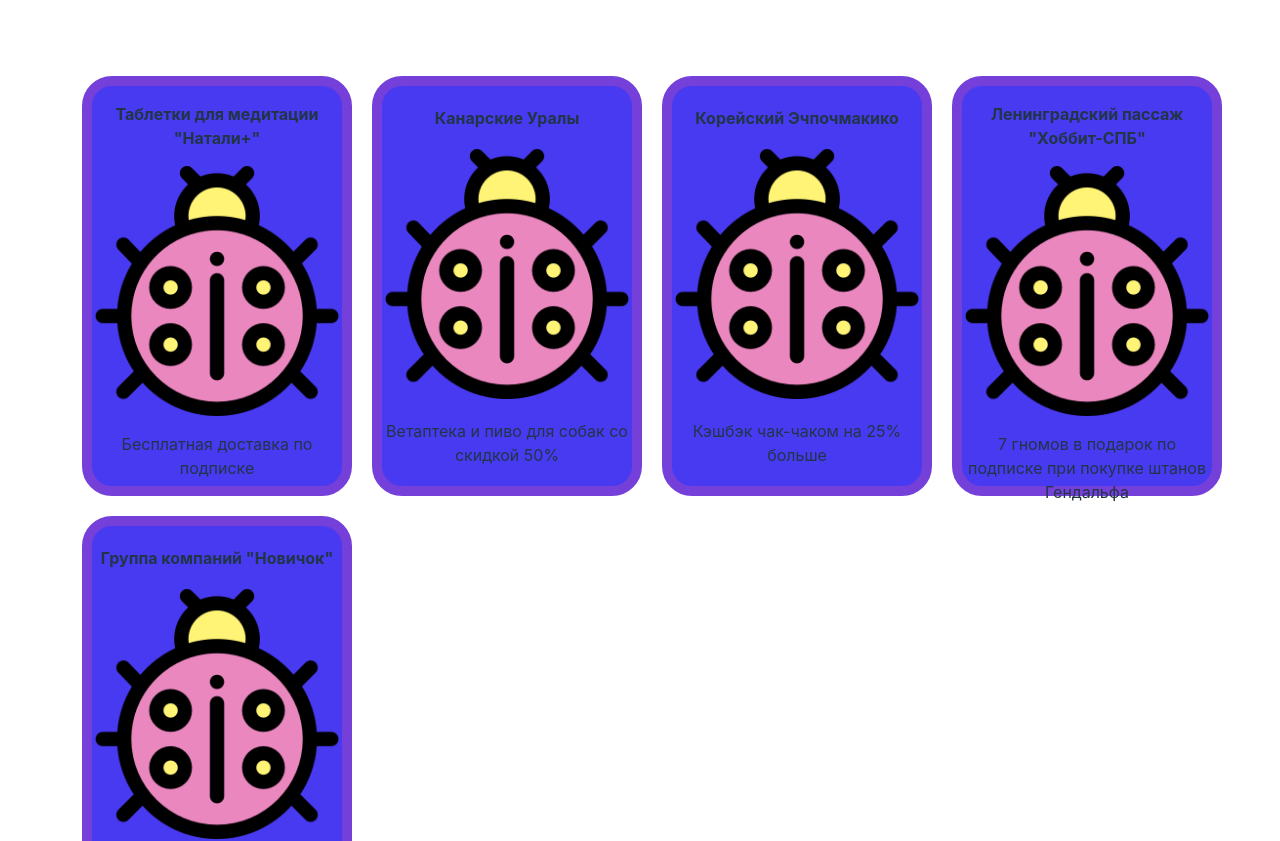
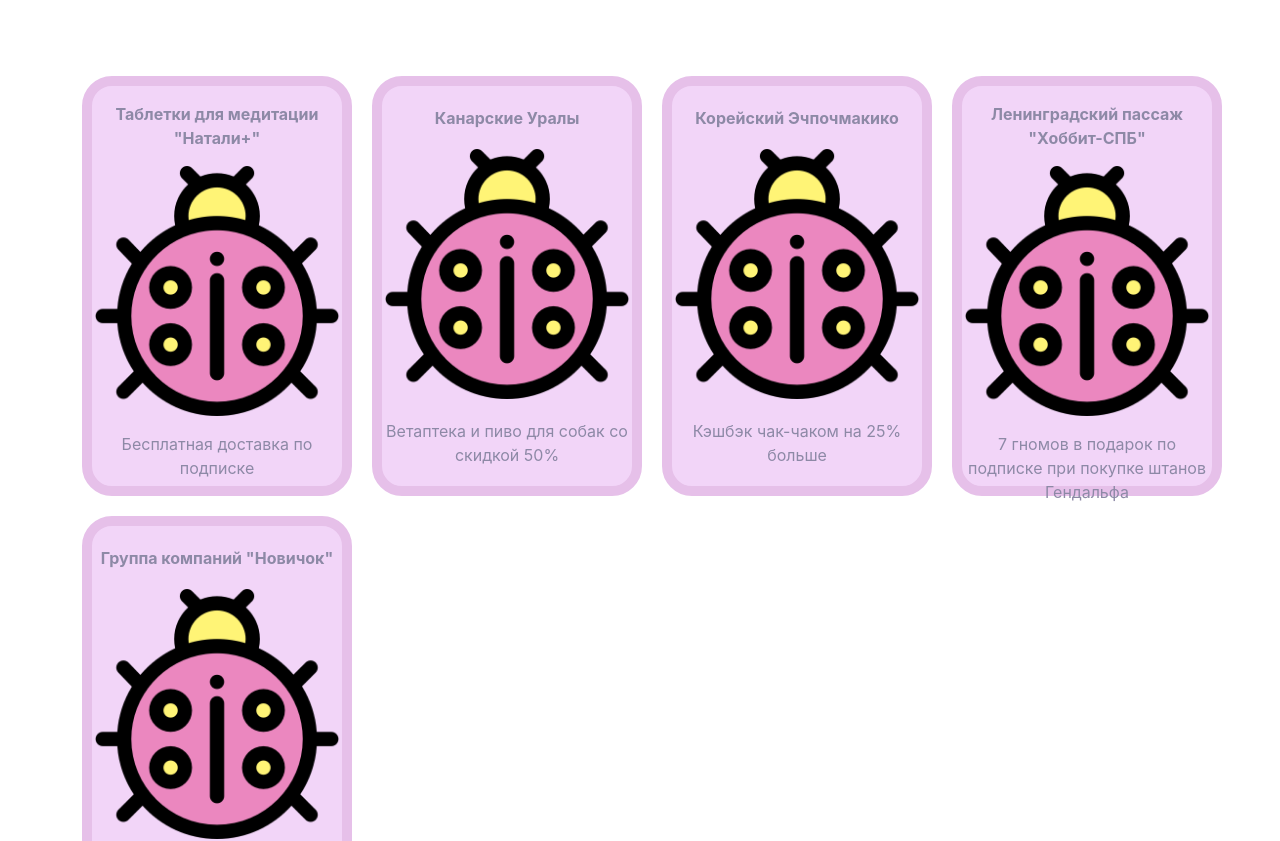
Before and after one commit to GrigoriyMo/8march, a Vue app: page / in a window 1280 px wide. Shown: the top 841 px of the page. Built offline with nearby package versions, Linux system fonts and the light colour scheme.

Commit message:
change color

```diff
--- a/src/components/Partner.vue
+++ b/src/components/Partner.vue
@@ -28,16 +28,17 @@ export default {
     justify-content: space-evenly;
     width:250px;
     height: 400px;
-    background-color:#483AF0;
+    background-color:#F2D5F8;
     border-radius: 30px;
-    border:10px solid #753FD9;
+    border:10px solid #E6C0E9;
     margin:10px;
+    color:#8D89A6;
 }
 
 .partner-card-wrapper:hover{
     cursor: pointer;
     transform: scale(1.1);
-    border: 10px solid #483AF0;
+    border: 10px solid #BFABCB;
 }
 
 .partner-card-img{
--- a/src/style.css
+++ b/src/style.css
@@ -5,7 +5,7 @@
 
   color-scheme: light dark;
   color: rgba(255, 255, 255, 0.87);
-  background-color: #AB3AF0;
+  background-color: #EAC8CA;
 
   font-synthesis: none;
   text-rendering: optimizeLegibility;
```
